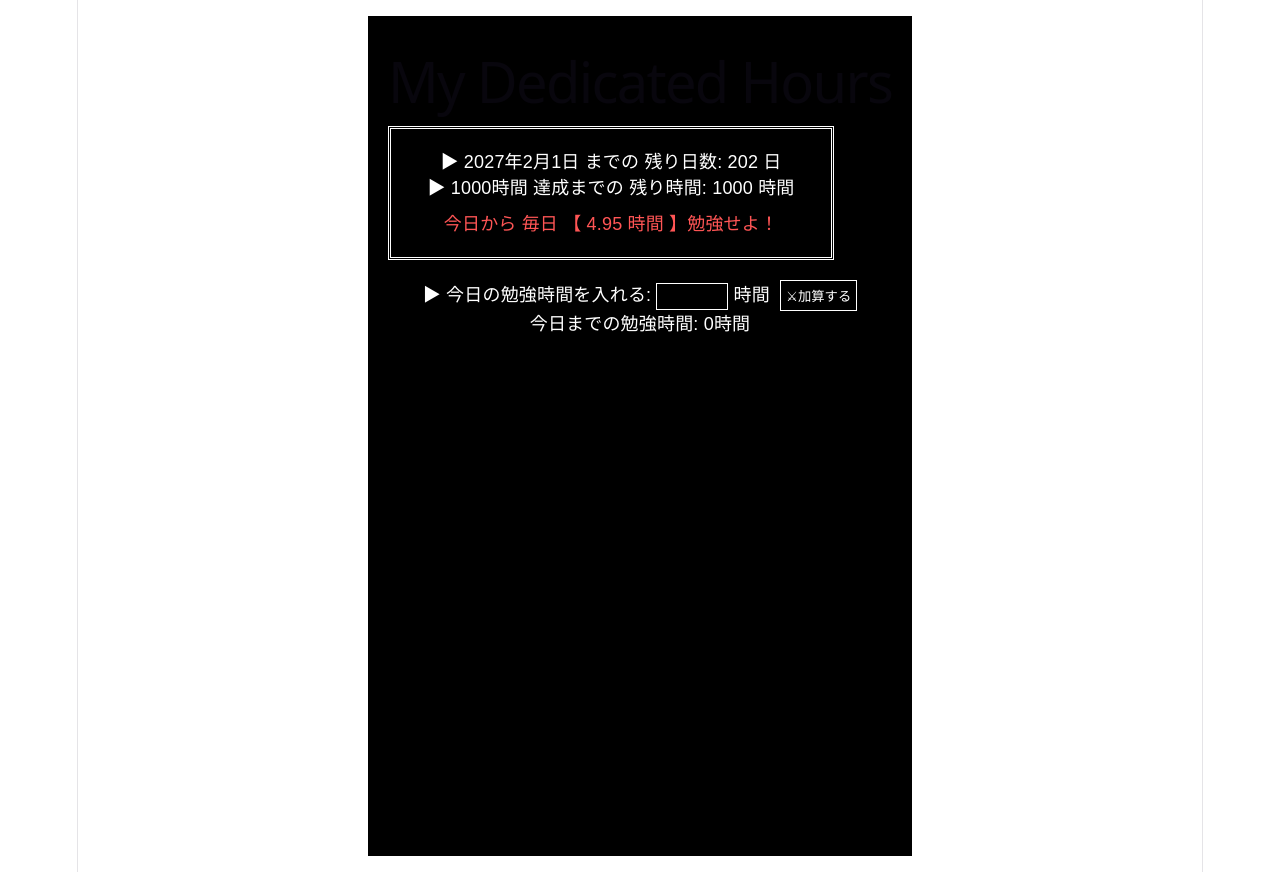
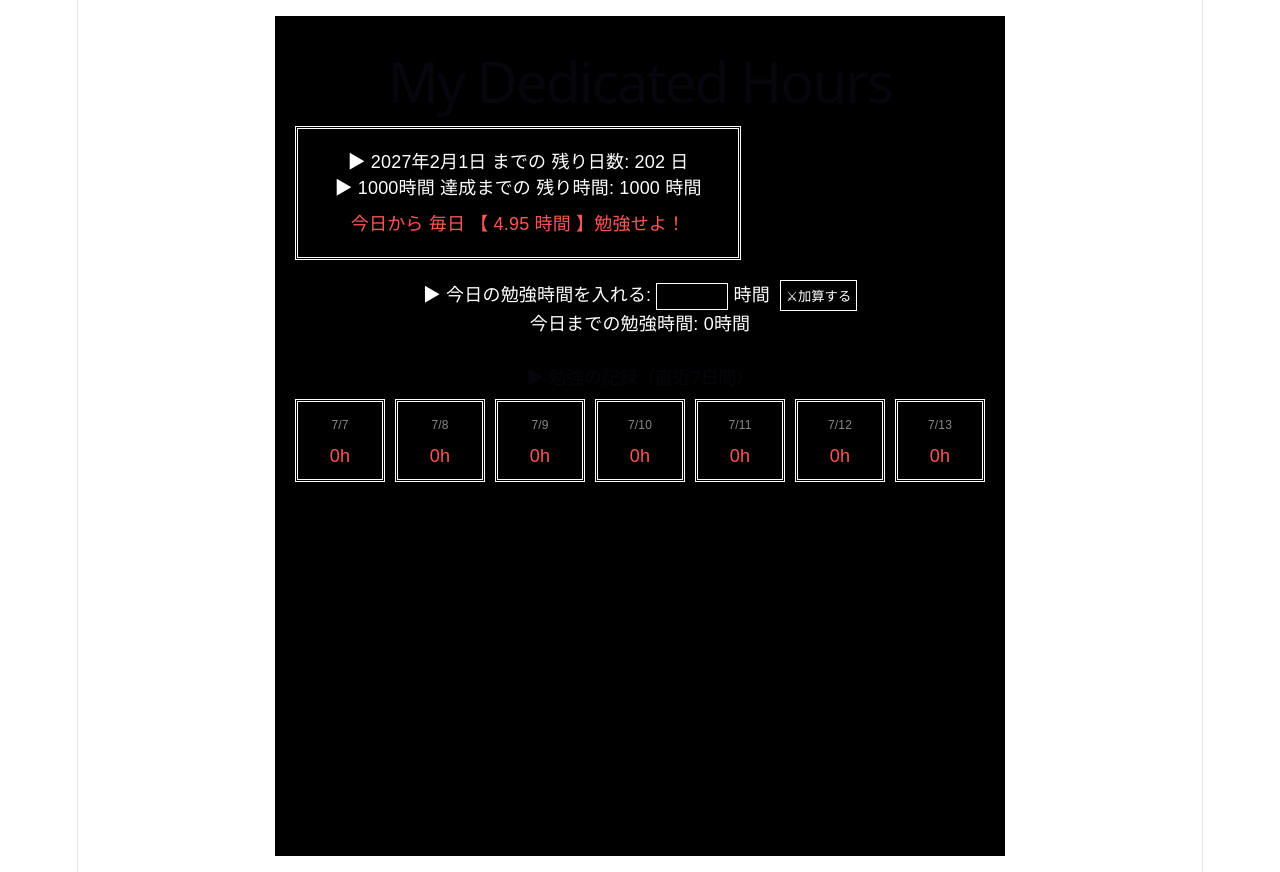
Before and after one commit to ppattitesuto-ops/my-dedicated-hours, a React (Vite) app: page / in a window 1280 px wide. Built offline with nearby package versions, Linux system fonts and the light colour scheme.

Commit message:
♻️ HourForm,CalendarListのコンポーネント分割とCSS　Modules化

```diff
--- a/src/App.jsx
+++ b/src/App.jsx
@@ -1,4 +1,6 @@
 import { useState, useEffect } from "react";
+import HourForm from "./HourForm";
+import CalendarList from "./CalendarList";
 
 function App() {
   const [totalHours, setTotalHours] = useState(() => Number(localStorage.getItem('totalHours')) || 0);
@@ -24,19 +26,33 @@ function App() {
   useEffect(() => {
     localStorage.setItem('totalHours', totalHours);
     localStorage.setItem('studyLogs', JSON.stringify(logs));
-  },[totalHours,logs])
+  }, [totalHours, logs])
+  // ※キーや変数にはそのデータの中身に何が入っているかわかるようにする。何を表すか、文字なのか、(Str)数字なのか(NUM)
 
   // 今日の勉強時間を入力する処理
   const handleAddHours = () => {
     if (!inputHours || Number(inputHours) <= 0) return;
     const d = new Date();
     const todayStr = `${d.getFullYear()}/${d.getMonth() + 1}/${d.getDate()}`;
-    const nextLogs = {...logs, [todayStr]: Number(inputHours) };
+    const nextLogs = { ...logs, [todayStr]: Number(inputHours) };
     setLogs(nextLogs);
     const nextTotalHours = totalHours + Number(inputHours);
     setTotalHours(nextTotalHours);
     setInputHours('');
   }
+  // ※コードの可読性をよくするためにも、計算するものなどは一度変数に入れて管理する。情報を細かく管理することでコードが分かりやすくなる。
+
+  const recentDateArr = [];
+  for (let i = 0; i < 7; i++) {
+    const d = new Date();
+    d.setDate(d.getDate() - i);
+
+    const dateStr = `${d.getFullYear()}/${d.getMonth() + 1}/${d.getDate()}`;
+
+    recentDateArr.push(dateStr);
+  }
+
+  recentDateArr.reverse();
 
   return (
     <div style={{
@@ -67,23 +83,12 @@ function App() {
       </div>
 
       {/* 🛠️ 今日の勉強時間をレコーディングするエリア */}
-      <div style={{ marginTop: '20px' }}>
-        <span>▶ 今日の勉強時間を入れる: </span>
-        <input
-          type="number"
-          value={inputHours}
-          onChange={(e) => setInputHours(e.target.value)}
-          style={{ backgroundColor: '#000000', color: '#ffffff', border: '1px solid #ffffff', padding: '5px', width: '60px', fontFamily: '"DotGothic16", sans-serif' }}
-        />
-        <span> 時間</span>
-        <button
-          onClick={() => handleAddHours()}
-          style={{ marginLeft: '10px', backgroundColor: '#000000', color: '#ffffff', border: '1px solid #ffffff', padding: '5px', cursor: 'pointer', fontFamily: '"DotGothic16", sans-serif' }}
-        >
-          ⚔加算する
-        </button>
-      </div>
+      <HourForm inputHours={inputHours} setInputHours={setInputHours} handleAddHours={handleAddHours} />
       <div>今日までの勉強時間: {totalHours}時間</div>
+
+      {/* // 日々の学習ログカレンダーエリア */}
+      <h2 style={{ fontSize: '18px',marginTop: '30px'}}>▶ 勉強の記録（直近7日間）</h2>
+      <CalendarList recentDateArr={recentDateArr} logs={logs} />
     </div>
   );
 }
--- /dev/null
+++ b/src/CalendarList.jsx
@@ -0,0 +1,25 @@
+import styles from './CalendarList.module.css';
+
+function CalendarList({ recentDateArr, logs }) {
+  return (
+    <div className={styles.container}>
+      {recentDateArr.map((datekey) => {
+        const hours = logs[datekey] || 0;
+
+        return (
+          <div key={datekey} className={styles.card}
+          >
+            <div className={styles.date}>
+              {datekey.split('/')[1]}/{datekey.split('/')[2]}
+            </div>
+            <div className={`${styles.hoursBase} ${hours > 0 ? styles.goodHours : styles.badHours }`}>
+              {hours}h
+            </div>
+          </div>
+        );
+      })}
+    </div>
+  );
+}
+
+export default CalendarList;
--- /dev/null
+++ b/src/CalendarList.module.css
@@ -0,0 +1,33 @@
+.container {
+  display: flex;
+  gap: 10px;
+  flex-wrap: wrap;
+  margin-top: 10px;
+}
+
+.card {
+  border: 3px double #ffffff;
+  background-color: #000000;
+  padding: 10px;
+  width: 90px;
+  text-align: center;
+  box-sizing: border-box;
+}
+
+.date {
+  font-size: 12px;
+  color: #888888;
+  margin-bottom: 5px;
+}
+
+.hoursBase {
+  font-size: 18px;
+}
+
+.goodHours {
+  color: #39ff14;
+}
+
+.badHours {
+  color: #f55;
+}
--- /dev/null
+++ b/src/HourForm.jsx
@@ -0,0 +1,24 @@
+import styles from './HourForm.module.css';
+
+function HourForm({ inputHours, setInputHours, handleAddHours }) {
+  return (
+    <div className={styles.container}>
+      <span>▶ 今日の勉強時間を入れる: </span>
+      <input
+        type="number"
+        value={inputHours}
+        onChange={(e) => setInputHours(e.target.value)}
+        className={styles.studyHours}
+      />
+      <span> 時間</span>
+      <button
+        onClick={() => handleAddHours()}
+       className={styles.addBtn}
+      >
+        ⚔加算する
+      </button>
+    </div>
+  );
+}
+
+export default HourForm;
--- /dev/null
+++ b/src/HourForm.module.css
@@ -0,0 +1,22 @@
+.container {
+  margin-top: 20px;
+}
+
+.studyHours {
+  background-color: #000000;
+  color: #ffffff;
+  border: 1px solid #ffffff;
+  padding: 5px;
+  width: 60px;
+  font-family: "DotGothic16", sans-serif;
+}
+
+.addBtn {
+  margin-left: 10px;
+  background-color: #000000;
+  color: #ffffff;
+  border: 1px solid #ffffff;
+  padding: 5px;
+  cursor: pointer;
+  font-family: "DotGothic16", sans-serif;
+}
```
